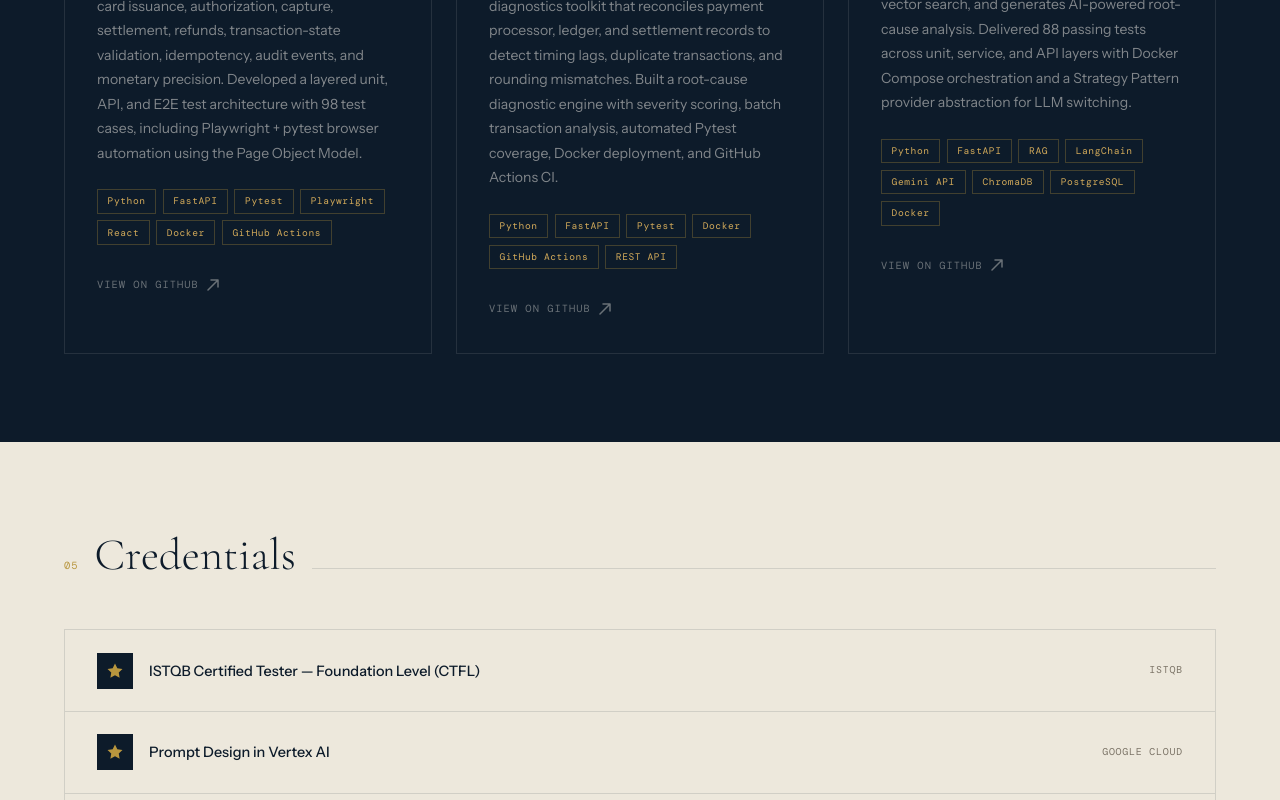
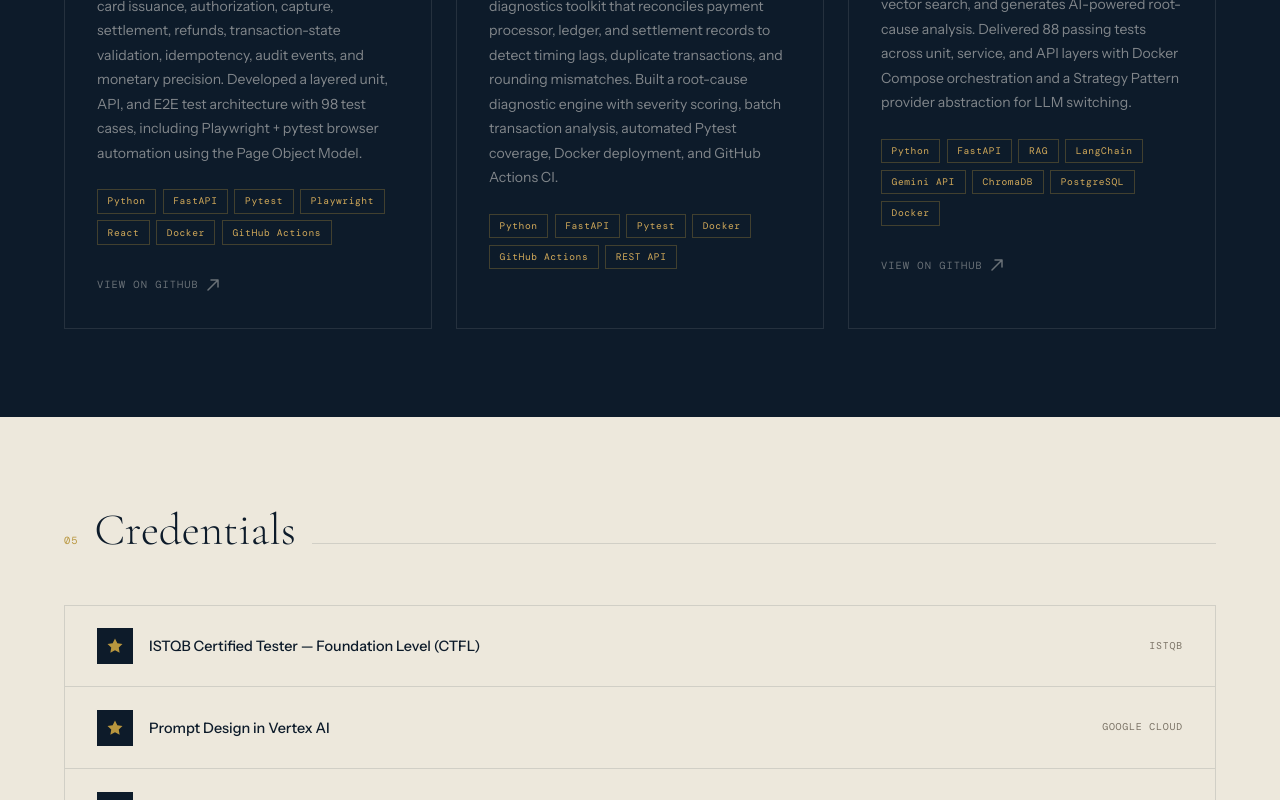
Before and after one commit to Atharvagarud137/Atharvagarud137.github.io, a React (Vite) app: page / in a window 1280 px wide. Shown: the part 3776-4576 px from the top of the page. Built offline with nearby package versions, Linux system fonts and the light colour scheme; a web font is replaced by a local one.

Commit message:
Hide project repository link when no verified URL is available

```diff
--- a/src/components/sections/Projects.tsx
+++ b/src/components/sections/Projects.tsx
@@ -43,12 +43,14 @@ const ProjectCard: React.FC<{ project: Project; index: number }> = ({ project, i
       <div style={styles.tech}>
         {project.tech.map((t) => <span key={t} style={styles.techBadge}>{t}</span>)}
       </div>
+      {project.link && (
         <a href={project.link} target="_blank" rel="noopener noreferrer" style={styles.link}>
           View on GitHub{' '}
           <svg width="12" height="12" viewBox="0 0 12 12" fill="none">
             <path d="M1 11L11 1M11 1H4M11 1V8" stroke="currentColor" strokeWidth="1.5" strokeLinecap="round" strokeLinejoin="round" />
           </svg>
         </a>
+      )}
     </motion.div>
   );
 };
```
Lines whose indentation alone changed are shown as unchanged.
